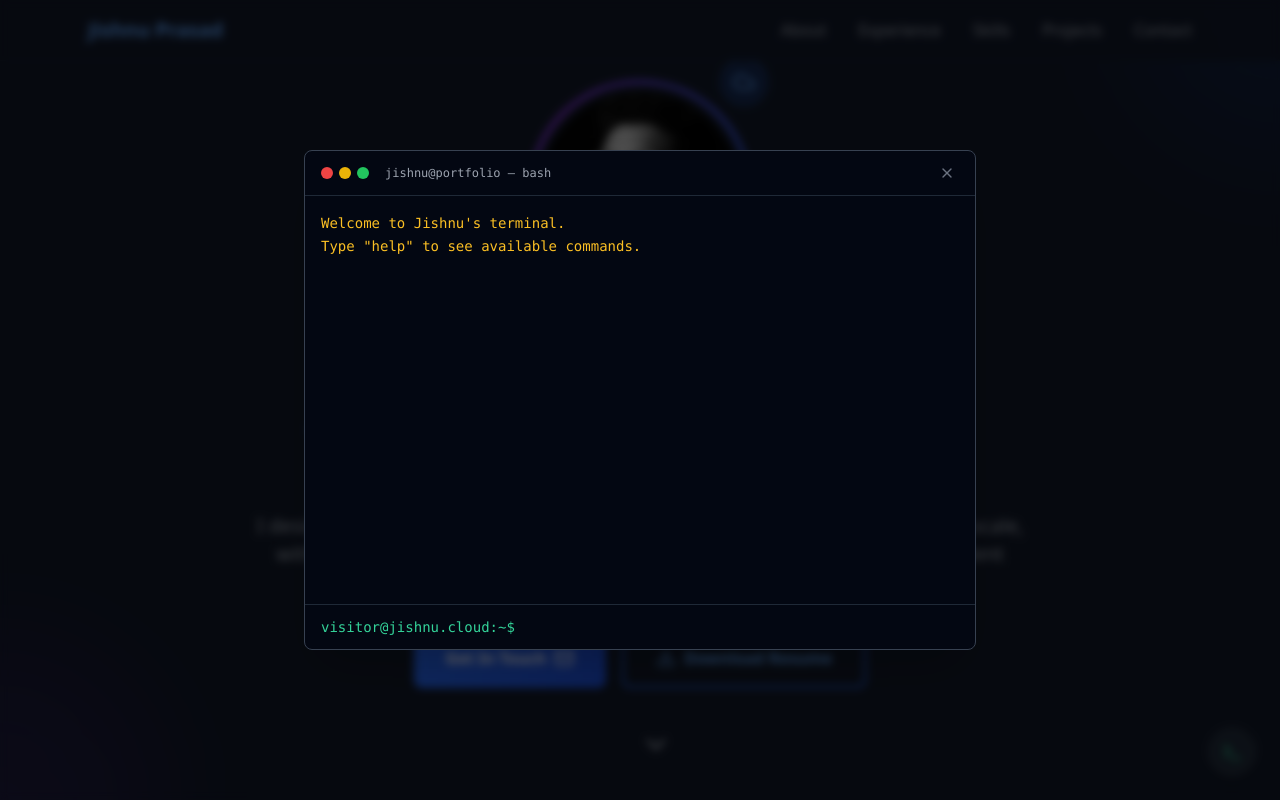
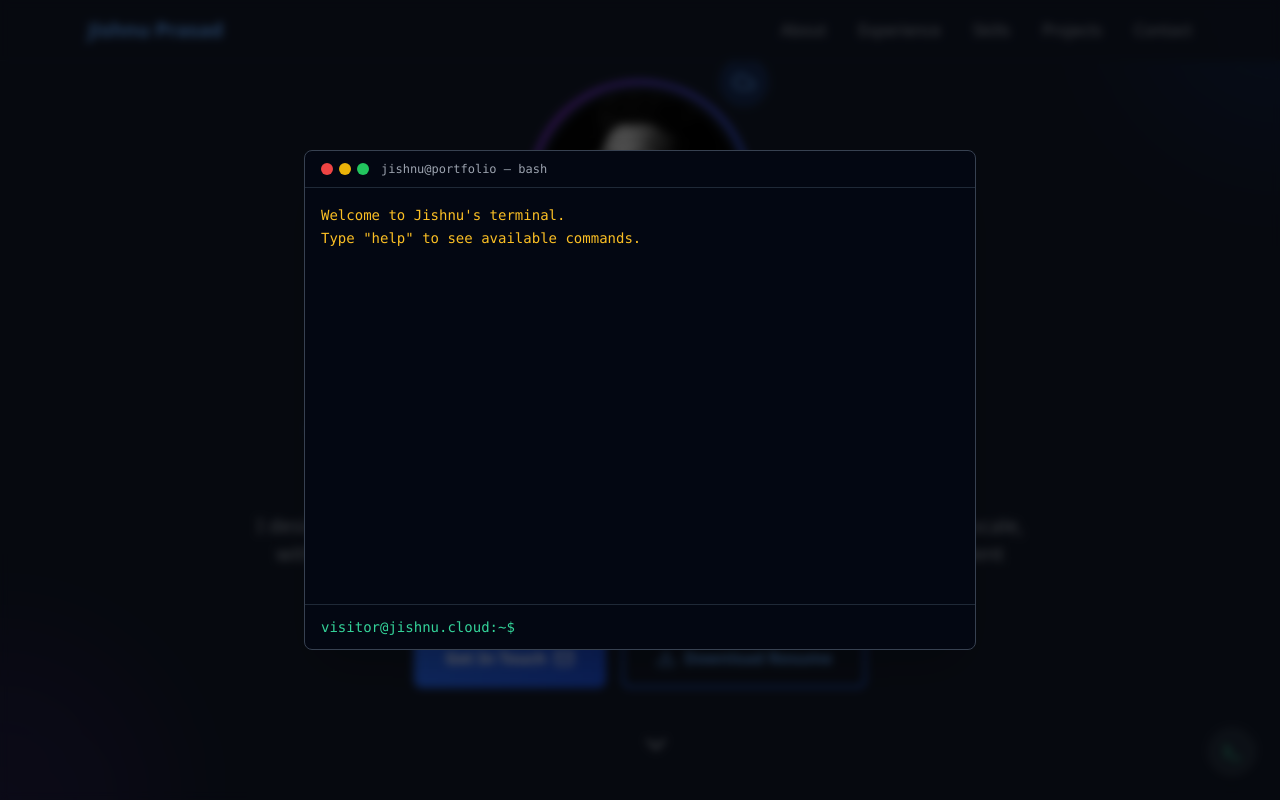
Before and after one commit to j1shnu/portfolio-2025, a React (Vite) app: page / in a window 1280 px wide. Both pictures are taken after a click on the button 1232 px from the left and 752 px from the top of the page. Shown: the top 800 px of the page. Built offline with nearby package versions, Linux system fonts and the light colour scheme.

Commit message:
Fixed terminal window controls

```diff
--- a/src/components/Terminal/TerminalModal.tsx
+++ b/src/components/Terminal/TerminalModal.tsx
@@ -1,5 +1,4 @@
-import { useEffect, useRef } from 'react';
-import { X } from 'lucide-react';
+import { useEffect, useRef, useState } from 'react';
 import { TerminalLine } from './types';
 import TerminalOutput from './TerminalOutput';
 import { PROMPT } from './constants';
@@ -23,6 +22,7 @@ export default function TerminalModal({
 }: TerminalModalProps) {
   const inputRef = useRef<HTMLInputElement>(null);
   const closeButtonRef = useRef<HTMLButtonElement>(null);
+  const [isFullscreen, setIsFullscreen] = useState(false);
 
   useEffect(() => {
     if (!isOpen) return;
@@ -79,32 +79,45 @@ export default function TerminalModal({
       aria-modal="true"
     >
       <div
-        className="w-full max-w-2xl h-[70vh] max-h-[500px] bg-gray-950 rounded-lg border border-gray-700 shadow-2xl flex flex-col animate-in fade-in zoom-in-95 duration-200"
+        className={`bg-gray-950 border border-gray-700 shadow-2xl flex flex-col transition-all duration-300 ${
+          isFullscreen
+            ? 'w-full h-full rounded-none'
+            : 'w-full max-w-2xl h-[70vh] max-h-[500px] rounded-lg'
+        }`}
         onClick={handleContainerClick}
       >
         {/* Title bar */}
-        <div className="flex items-center justify-between px-4 py-2.5 border-b border-gray-800 shrink-0">
-          <div className="flex items-center gap-2">
+        <div className="flex items-center px-4 py-2.5 border-b border-gray-800 shrink-0">
           <div className="flex gap-1.5">
-              <div className="w-3 h-3 rounded-full bg-red-500" />
-              <div className="w-3 h-3 rounded-full bg-yellow-500" />
-              <div className="w-3 h-3 rounded-full bg-green-500" />
-            </div>
-            <span className="text-gray-400 text-xs font-mono ml-2">
-              jishnu@portfolio — bash
-            </span>
-          </div>
             <button
               ref={closeButtonRef}
               onClick={(e) => {
                 e.stopPropagation();
                 onClose();
               }}
-            className="text-gray-500 hover:text-gray-300 transition-colors p-1"
+              className="w-3 h-3 rounded-full bg-red-500 hover:bg-red-400 transition-colors"
               aria-label="Close terminal"
-          >
-            <X size={16} />
-          </button>
+            />
+            <button
+              onClick={(e) => {
+                e.stopPropagation();
+                onClose();
+              }}
+              className="w-3 h-3 rounded-full bg-yellow-500 hover:bg-yellow-400 transition-colors"
+              aria-label="Minimize terminal"
+            />
+            <button
+              onClick={(e) => {
+                e.stopPropagation();
+                setIsFullscreen((prev) => !prev);
+              }}
+              className="w-3 h-3 rounded-full bg-green-500 hover:bg-green-400 transition-colors"
+              aria-label={isFullscreen ? 'Exit fullscreen' : 'Fullscreen terminal'}
+            />
+          </div>
+          <span className="text-gray-400 text-xs font-mono ml-3">
+            jishnu@portfolio — bash
+          </span>
         </div>
 
         {/* Output */}
```
Lines whose indentation alone changed are shown as unchanged.
